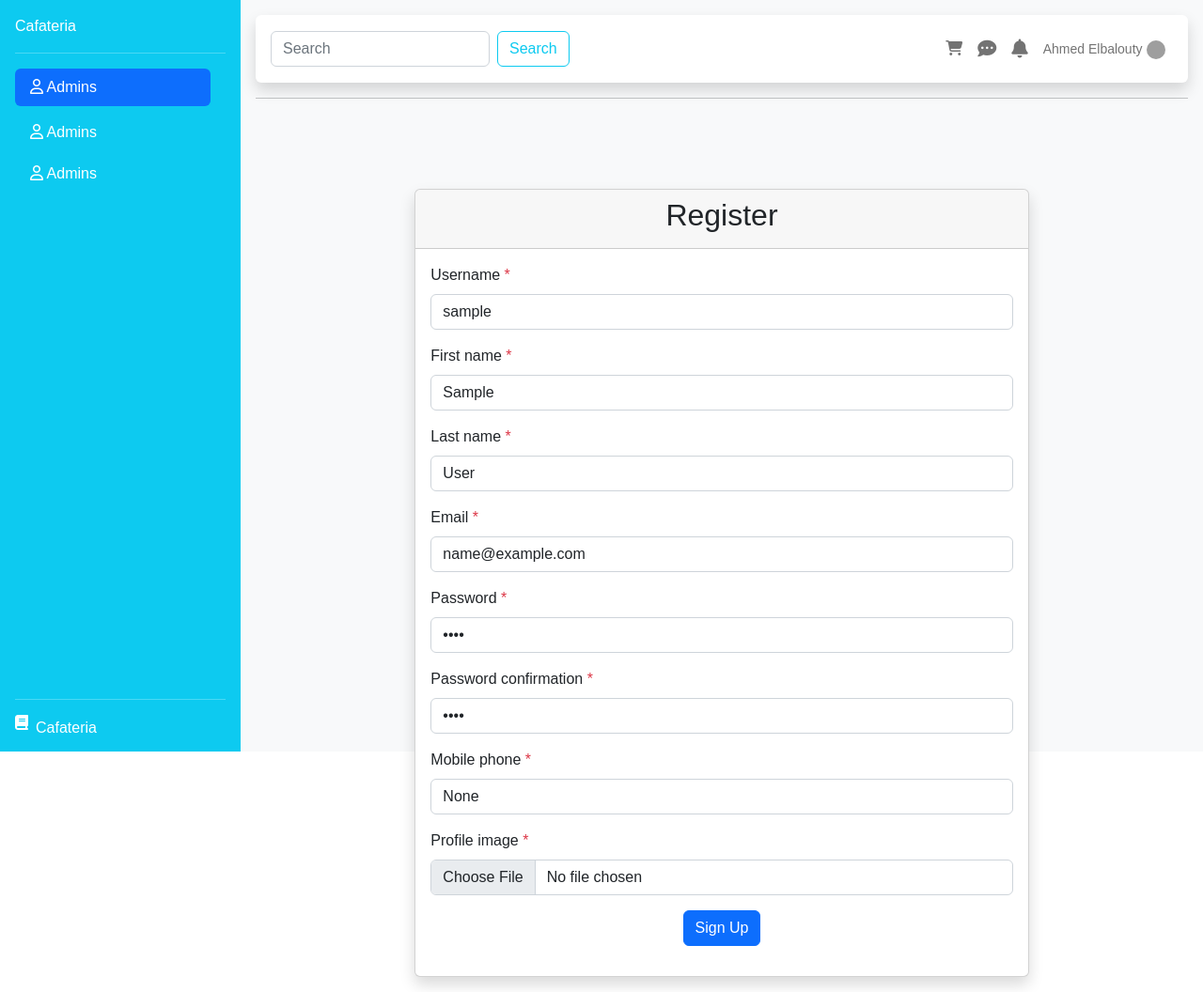
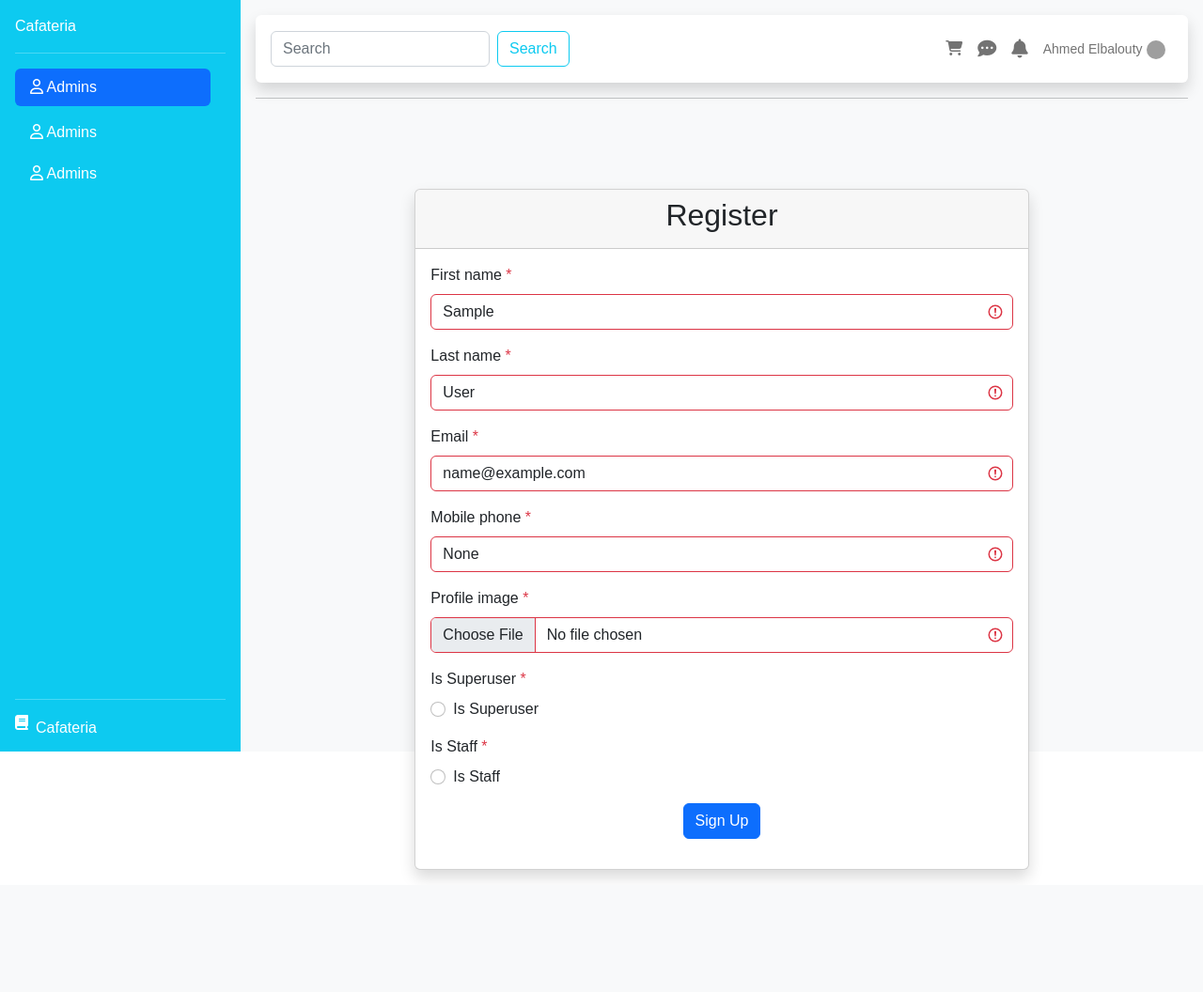
Before and after one commit to MedhatElbesy/Django-Project, a Django app: page /accounts/1/edit in a window 1280 px wide. Shown: the whole page at 94% size. After the commit the page ends 935 px from the top, so only its background shows below. Run offline with Django 5.2, Linux system fonts and the light colour scheme; the visitor is signed in with stand-in values (Sample User, id 1); data comes from the database, SQL or seed files in the repository; grey boxes are pictures that could not be loaded.

Commit message:
dit in edit page of user

```diff
--- a/Backend/accounts/forms.py
+++ b/Backend/accounts/forms.py
@@ -14,7 +14,19 @@ class RegisterForm(UserCreationForm):
     class Meta:
         model = User
         # fields = '__all__'
-        fields = ('username', 'first_name', 'last_name', 'email', 'password1', 'password2', 'mobile_phone', 'profile_image')
+        fields = ('first_name', 'last_name', 'email', 'password1', 'password2', 'mobile_phone', 'profile_image')
+
+class UpdateUserForm(forms.ModelForm):
+    email = forms.EmailField(required=True, max_length=254, help_text='Required',
+                             widget=forms.EmailInput(attrs={"autocomplete": "email"}))
+    first_name = forms.CharField(required=True, max_length=150, validators=[MinLengthValidator(2)])
+    last_name = forms.CharField(required=True, max_length=150, validators=[MinLengthValidator(2)])
+    is_superuser = forms.BooleanField(label='Is Superuser', required=False, widget=forms.RadioSelect(choices=((True, '1'), (False, '0'))))
+    is_staff = forms.BooleanField(label='Is Staff', required=False, widget=forms.RadioSelect(choices=((True, '1'), (False, '0'))))
+
+    class Meta:
+        model = User
+        fields = ('first_name', 'last_name', 'email', 'mobile_phone', 'profile_image', 'is_superuser', 'is_staff')
 
     def clean_email(self):
         email = self.cleaned_data['email']
@@ -33,18 +45,18 @@ class RegisterForm(UserCreationForm):
 
         return email
 
-    def clean_username(self):
-        username = self.cleaned_data['username']
-        if username:
-            # Retrieve the current user instance from the form's instance attribute
-            instance = getattr(self, 'instance', None)
-            if instance and instance.pk:
-                # Exclude the current user from the uniqueness check
-                existing_user = User.objects.filter(username=username).exclude(pk=instance.pk).first()
-            else:
-                existing_user = User.objects.filter(username=username).first()
-
-            if existing_user:
-                raise forms.ValidationError("A user with that username already exists, please choose another one")
-
-        return username
+    # def clean_username(self):
+    #     username = self.cleaned_data['username']
+    #     if username:
+    #         # Retrieve the current user instance from the form's instance attribute
+    #         instance = getattr(self, 'instance', None)
+    #         if instance and instance.pk:
+    #             # Exclude the current user from the uniqueness check
+    #             existing_user = User.objects.filter(username=username).exclude(pk=instance.pk).first()
+    #         else:
+    #             existing_user = User.objects.filter(username=username).first()
+    #
+    #         if existing_user:
+    #             raise forms.ValidationError("A user with that username already exists, please choose another one")
+    #
+    #     return username
--- a/Backend/accounts/templates/accounts/crud/edit.html
+++ b/Backend/accounts/templates/accounts/crud/edit.html
@@ -19,14 +19,32 @@
                                 <span class="text-danger">*</span>
 
                                 {% if field.errors %}
-                                    <input type="{{ field.field.widget.input_type }}" class="form-control is-invalid" id="{{ field.id_for_label }}" name="{{ field.name }}"  value="{{ field.value }}">
+                                    {% if field.field.widget.input_type == "radio" %}
+                                    	<div class="form-check">
+                                          <input class="form-check-input" value="1" type="radio" name="{{ field.name }}" id="{{ field.id_for_label }}">
+                                          <label class="form-check-label" for="{{ field.id_for_label }}">
+                                            {{ field.label }}
+                                          </label>
+                                        </div>
+                                    {% else %}
+                                        <input type="{{ field.field.widget.input_type }}" class="form-control is-invalid" id="{{ field.id_for_label }}" name="{{ field.name }}"  value="{{ field.value }}">
+                                    {% endif %}
                                     <div class="invalid-feedback">
                                         {% for error in field.errors %}
                                             {{ error }}
                                         {% endfor %}
                                     </div>
                                 {% else %}
-                                    <input type="{{ field.field.widget.input_type }}" class="form-control" id="{{ field.id_for_label }}" name="{{ field.name }}" value="{{ field.value }}">
+                                    {% if field.field.widget.input_type == "radio" %}
+                                    	<div class="form-check">
+                                          <input class="form-check-input" value="1" type="radio" name="{{ field.name }}" id="{{ field.id_for_label }}">
+                                          <label class="form-check-label" for="{{ field.id_for_label }}">
+                                            {{ field.label }}
+                                          </label>
+                                        </div>
+                                    {% else %}
+                                        <input type="{{ field.field.widget.input_type }}" class="form-control is-invalid" id="{{ field.id_for_label }}" name="{{ field.name }}"  value="{{ field.value }}">
+                                    {% endif %}
                                 {% endif %}
                             </div>
                         {% endfor %}
--- a/Backend/accounts/views.py
+++ b/Backend/accounts/views.py
@@ -17,7 +17,7 @@ from rest_framework.response import Response
 from rest_framework_simplejwt.views import (TokenObtainPairView, TokenRefreshView,)
 
 from accounts.models import User
-from accounts.forms import RegisterForm
+from accounts.forms import RegisterForm, UpdateUserForm
 from accounts.tokens import token_generator
 from accounts.serializers import LoginSerializer, RegisterSerializer
 # Create your views here.
@@ -39,10 +39,10 @@ def create(request):
 
 def edit(request, id):
     user = get_object_or_404(User, pk=id)
-    form = RegisterForm(instance=user)
+    form = UpdateUserForm(instance=user)
 
     if request.method == "POST":
-        form = RegisterForm(request.POST, request.FILES, instance=user)
+        form = UpdateUserForm(request.POST, request.FILES, instance=user)
         if form.is_valid():
             user = form.save()
 
```
